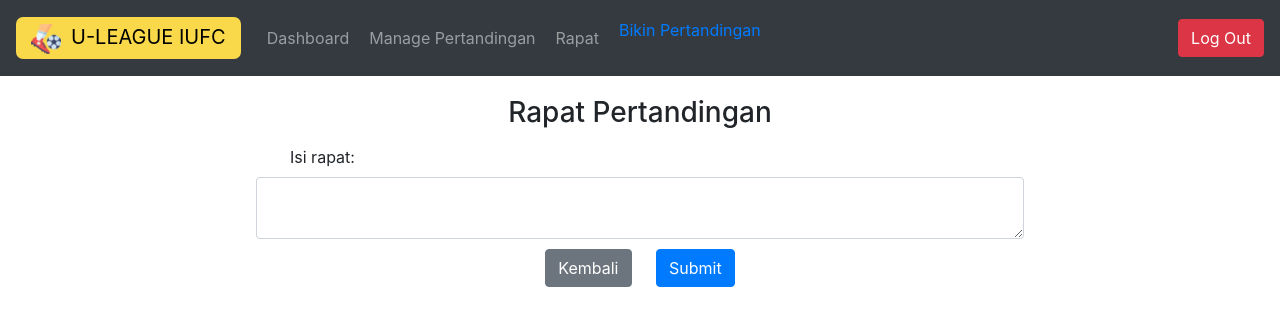
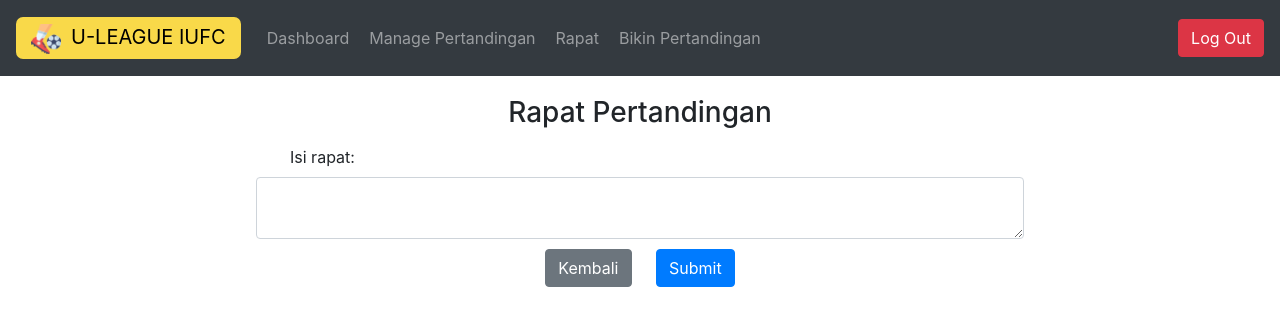
Before and after one commit to basdoot-4/tk-sepakbola, a Django app: template trigger2/templates/isi-rapat.html in a window 1280 px wide. Shown: the top 326 px of the page. Run offline with Django 4.2, Linux system fonts and the light colour scheme; the template is opened without the code that fills it, so the values that code supplies are empty; some libraries are stand-ins or nearby versions.

Commit message:
fix navbar panitia

```diff
--- a/templates/navbar-panitia.html
+++ b/templates/navbar-panitia.html
@@ -13,7 +13,7 @@
             <a class="nav-link" href="{% url 'trigger2:mulai_rapat' %}">Rapat</a>
         </li>
         <li class="nav-item navbar-li">
-            <a class=""nav-link" href="#"> Bikin Pertandingan</a>
+            <a class="nav-link" href="#"> Bikin Pertandingan</a>
         </li>
     </ul>
     <a type="button" href="/logout" class="btn btn-danger navbar-btn" style="float:right;">Log Out</a>
```
